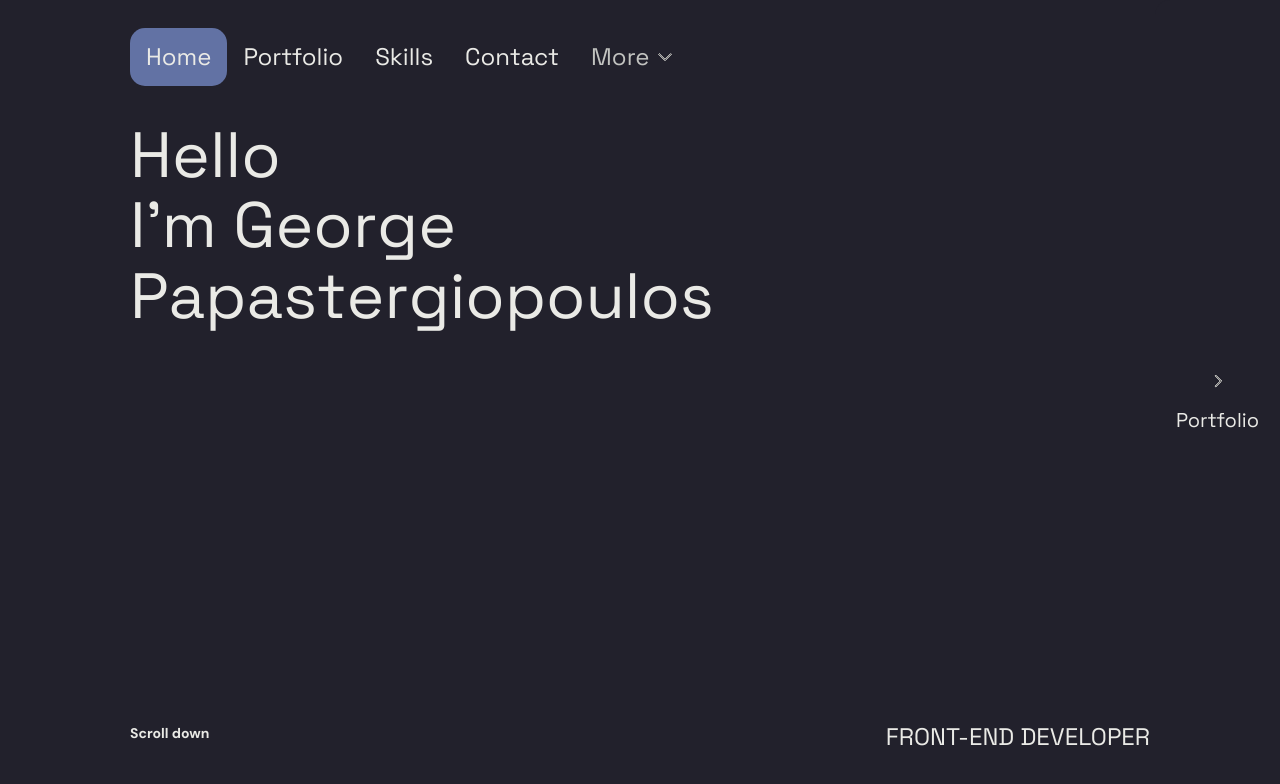
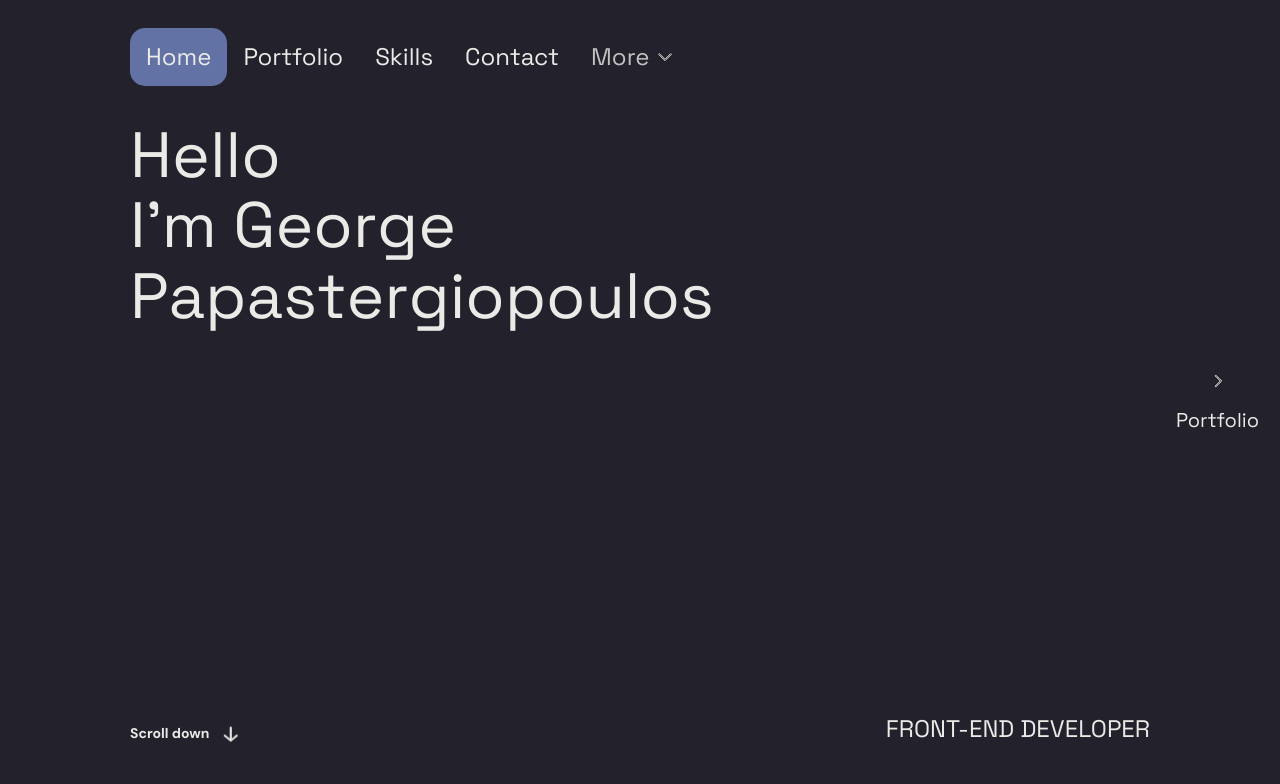
Before and after one commit to JorgePap/george-pap, a React (Vite) app: page / in a window 1280 px wide. Shown: the top 784 px of the page. Built offline with nearby package versions, Linux system fonts and the light colour scheme.

Commit message:
[HomePage] add scroll down icon

```diff
--- a/src/domain/enum/iconsEnums.ts
+++ b/src/domain/enum/iconsEnums.ts
@@ -14,5 +14,6 @@ export enum ICONS {
     GREEK_FLAG = "GreekFlag",
     THREE_JS_ICON = "ThreeJsIcon",
     DOWNLOAD_ICON = "DownloadIcon",
-    CV_ICON = "CvIcon"
+    CV_ICON = "CvIcon",
+    SCROLL_DOWN = "ScrollDown"
 }
--- a/src/ui/lib/iconography/Iconography.tsx
+++ b/src/ui/lib/iconography/Iconography.tsx
@@ -16,6 +16,7 @@ import GreekFlag from "./GreekFlag";
 import ThreeJsIcon from "./ThreeJsIcon";
 import DownloadIcon from "./DownloadIcon";
 import CvIcon from "./CvIcon";
+import ScrollDown from "./ScrollDown";
 
 export interface Props {
   icon: ICONS;
@@ -30,7 +31,6 @@ export interface Props {
 
 export const Iconography: FC<Props> = ({
   icon,
-  //   size = "24",
   width = "1rem",
   height = "1rem",
   onClick,
@@ -78,6 +78,8 @@ export const Iconography: FC<Props> = ({
       return <DownloadIcon {...attributes} />;
     case ICONS.CV_ICON:
       return <CvIcon {...attributes} />;
+    case ICONS.SCROLL_DOWN:
+      return <ScrollDown {...attributes} />;
     default:
       return <div></div>;
   }
--- /dev/null
+++ b/src/ui/lib/iconography/ScrollDown.tsx
@@ -0,0 +1,32 @@
+import type { SVGProps } from "react";
+
+interface SVGRProps {
+  title?: string;
+  titleId?: string;
+}
+
+const ScrollDown = ({ ...props }: SVGProps<SVGSVGElement> & SVGRProps) => {
+  const keyframes = `
+    @keyframes slide-2 {
+      to {
+        transform: translateY(2px);
+      }
+    }
+  `;
+
+  return (
+    <svg
+      viewBox="0 0 24 24" // Keeping the original viewBox, it determines the SVG scaling
+      xmlns="http://www.w3.org/2000/svg"
+      {...props}
+    >
+      <style>{keyframes}</style>
+      <path
+        d="M17.358 12.632a.714.714 0 01-.092 1.006l-4.276 3.564a.712.712 0 01-.933 0L7.78 13.638a.714.714 0 11.915-1.097l3.078 2.565V7.375a.75.75 0 011.5 0v7.73l3.079-2.564a.714.714 0 011.006.091z"
+        className="animate-scroll-down"
+      />
+    </svg>
+  );
+};
+
+export default ScrollDown;
--- a/src/ui/pages/home-page/components/hero-section/HeroSection.tsx
+++ b/src/ui/pages/home-page/components/hero-section/HeroSection.tsx
@@ -1,5 +1,5 @@
-import { TYPOGRAPHY_ELEMENT, TYPOGRAPHY_VARIANT } from "@domain";
-import { Typography } from "@ui";
+import { ICONS, TYPOGRAPHY_ELEMENT, TYPOGRAPHY_VARIANT } from "@domain";
+import { Iconography, Typography } from "@ui";
 import { FC } from "react";
 import { useTranslation } from "react-i18next";
 import HoverText from "./HoverText";
@@ -17,12 +17,18 @@ export const HeroSection: FC<{ onClick: () => void }> = ({ onClick }) => {
       </div>
       {/* Scroll down Starts */}
       <div className="flex justify-between pb-[30px] md:pb-[50px] lg:pb-[50px]">
-        <div onClick={onClick}>
+        <div
+          className="flex w-max items-center gap-xs cursor-pointer"
+          onClick={onClick}
+        >
           <Typography
             element={TYPOGRAPHY_ELEMENT.P}
             variant={TYPOGRAPHY_VARIANT.BUTTON_SM}
             text={t("scroll", { ns: HOME })}
-            classes="cursor-pointer"
+          />
+          <Iconography
+            classes="w-[34px] h-[34px] dark:fill-neutral-1"
+            icon={ICONS.SCROLL_DOWN}
           />
         </div>
         <Typography
--- a/tailwind.config.js
+++ b/tailwind.config.js
@@ -100,6 +100,16 @@ export default {
       "ease-in-out": "cubic-bezier(0.4, 0, 0.2, 1)",
     },
     extend: {
+      animation: {
+        'scroll-down': 'slide-2 0.4s infinite alternate cubic-bezier(0.4, 0, 0.2, 1)',
+      },
+      keyframes: {
+        'slide-2': {
+          'to': {
+            transform: 'translateY(4px)',  // Adjust this as needed
+          }
+        },
+      },
       darkMode: {
         bg: "background",
       },
```
